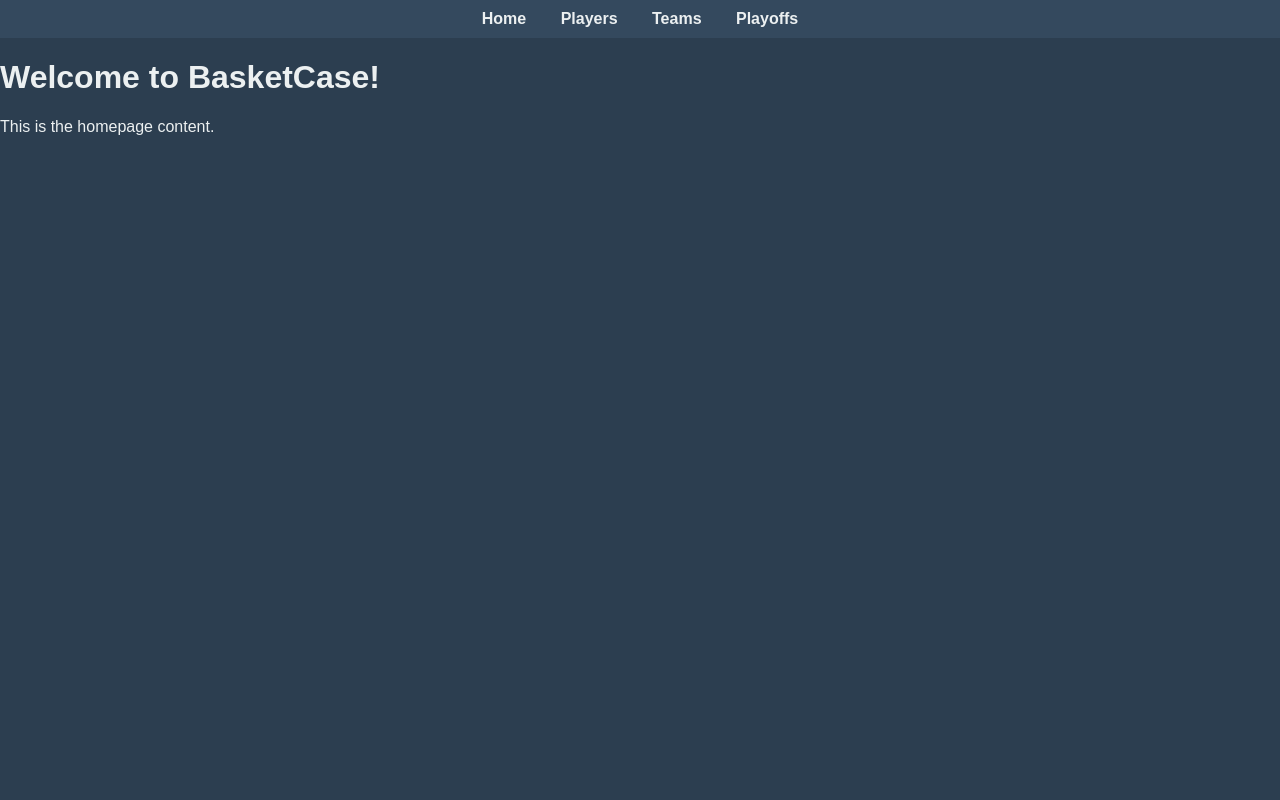
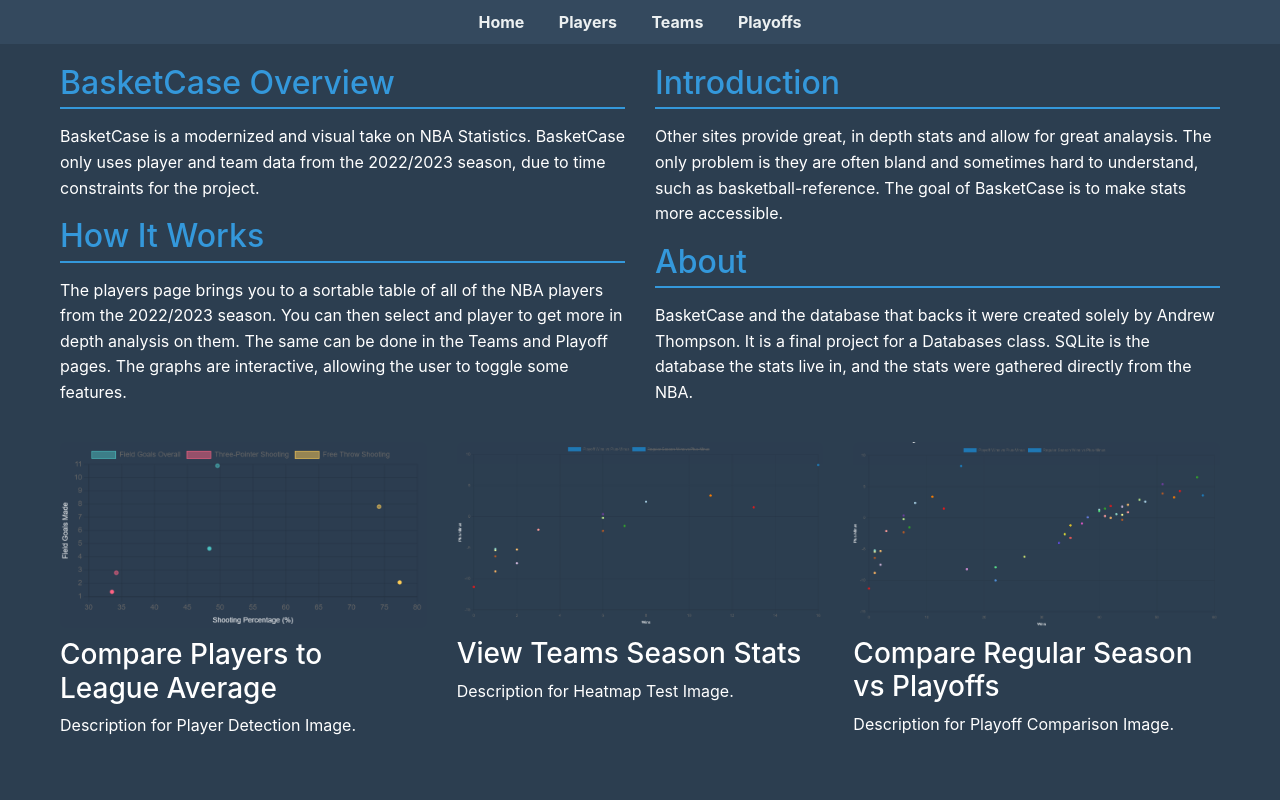
Before and after one commit to Andrew-Thompson17/BasketCase, a Flask app: page / in a window 1280 px wide. Run offline with Flask 3, Linux system fonts and the light colour scheme; some libraries are stand-ins or nearby versions.

Commit message:
Likely Final

```diff
--- /dev/null
+++ b/desktop.ini
@@ -0,0 +1,4 @@
+[LocalizedFileNames]
+playerdet.png=@playerdet,0
+heatmap-test.png=@heatmap-test,0
+Screenshot 2023-12-11 173943.png=@Screenshot 2023-12-11 173943,0
--- a/templates/home.html
+++ b/templates/home.html
@@ -2,8 +2,120 @@
 {% extends 'layout.html' %}
 
 {% block content %}
-    <div>
-        <h1>Welcome to BasketCase!</h1>
-        <p>This is the homepage content.</p>
+    <head><link rel="stylesheet" href="https://stackpath.bootstrapcdn.com/bootstrap/4.3.1/css/bootstrap.min.css"></head>
+    <style>
+        body {
+            background-color: #2c3e50; /* Replace with your desired blue color code */
+            color: #ffffff; /* Set the text color to match the nav bar */
+            margin: 0; /* Remove default margin */
+            overflow-x: hidden; /* Hide horizontal scrollbar */
+        }
+
+        /* Additional Styles */
+        .container {
+            padding: 20px;
+            max-width: 1200px;
+            margin: 0 auto;
+        }
+
+        .row {
+            display: flex;
+            justify-content: space-between;
+        }
+
+        .col-md-6 {
+            width: 48%; /* Adjust as needed */
+            margin-bottom: 20px;
+        }
+
+        .col-md-4 {
+            width: 30%; /* Adjust as needed */
+            margin-bottom: 20px;
+        }
+
+        .image-container {
+            position: relative;
+            overflow: hidden;
+            border-radius: 8px;
+        }
+
+        .image-container img {
+            width: 100%;
+            height: 100%;
+            object-fit: cover; /* Maintain aspect ratio and cover container */
+        }
+
+        h2 {
+            color: #3498db; /* Replace with your desired heading color */
+            border-bottom: 2px solid #3498db; /* Underline effect for headings */
+            padding-bottom: 5px;
+            margin-bottom: 15px;
+        }
+
+        h3 {
+            margin-top: 10px; /* Add spacing between image title and description */
+        }
+
+        p {
+            line-height: 1.6;
+        }
+    </style>
+
+    <div class="container">
+        <div class="row">
+            <!-- Column 1: Project Overview and How It Works -->
+            <div class="col-md-6">
+                <h2>BasketCase Overview</h2>
+                <p>BasketCase is a modernized and visual take on NBA Statistics.
+                    BasketCase only uses player and team data from the 2022/2023 season, due to time constraints for the project.
+                </p>
+
+                <h2>How It Works</h2>
+                <p>The players page brings you to a sortable table of all of the NBA players from the 2022/2023 season.
+                    You can then select and player to get more in depth analysis on them. The same can be done in the Teams and Playoff pages.
+                    The graphs are interactive, allowing the user to toggle some features.
+                </p>
+            </div>
+
+            <!-- Column 2: Introduction and About -->
+            <div class="col-md-6">
+                <h2>Introduction</h2>
+                <p>Other sites provide great, in depth stats and allow for great analaysis.
+                    The only problem is they are often bland and sometimes hard to understand, such as basketball-reference. The goal of BasketCase is to
+                    make stats more accessible.
+                </p>
+
+                <h2>About</h2>
+                <p>BasketCase and the database that backs it were created solely by Andrew Thompson. It is a final project for a Databases class.
+                    SQLite is the database the stats live in, and the stats were gathered directly from the NBA.
+                </p>
+            </div>
+        </div>
+
+        <!-- Images Section -->
+        <div class="row">
+
+            <div class="col-md-4">
+                <div class="image-container">
+                    <img src="{{ url_for('static', filename='playerdet.png') }}" alt="Player Detection Image">
+                </div>
+                <h3>Compare Players to League Average</h3>
+                <p>Description for Player Detection Image.</p>
+            </div>
+            <div class="col-md-4">
+                <div class="image-container">
+                    <img src="{{ url_for('static', filename='playoff.png') }}" alt="Heatmap Test Image">
+                </div>
+                <h3>View Teams Season Stats</h3>
+                <p>Description for Heatmap Test Image.</p>
+            </div>
+            <div class="col-md-4">
+                <div class="image-container">
+                    <img src="{{ url_for('static', filename='playoffw.png') }}" alt="Playoff Comparison Image">
+                </div>
+                <h3>Compare Regular Season vs Playoffs</h3>
+                <p>Description for Playoff Comparison Image.</p>
+            </div>
+        </div>
     </div>
 {% endblock %}
--- a/templates/layout.html
+++ b/templates/layout.html
@@ -7,6 +7,8 @@
     <title>NBA Database</title>
     <!-- Link to your CSS file -->
     <link rel="stylesheet" type="text/css" href="{{ url_for('static', filename='styles.css') }}">
+
+
     <!-- Chart.js script -->
     <script src="https://cdn.jsdelivr.net/npm/chart.js"></script>
 </head>
```
Also changed, not shown: static/playerdet.png (added), static/playoff.png (added), static/playoffcompnew.png (added), static/playoffw.png (added), templates/teams_playoff.html (line endings or trailing spaces).
